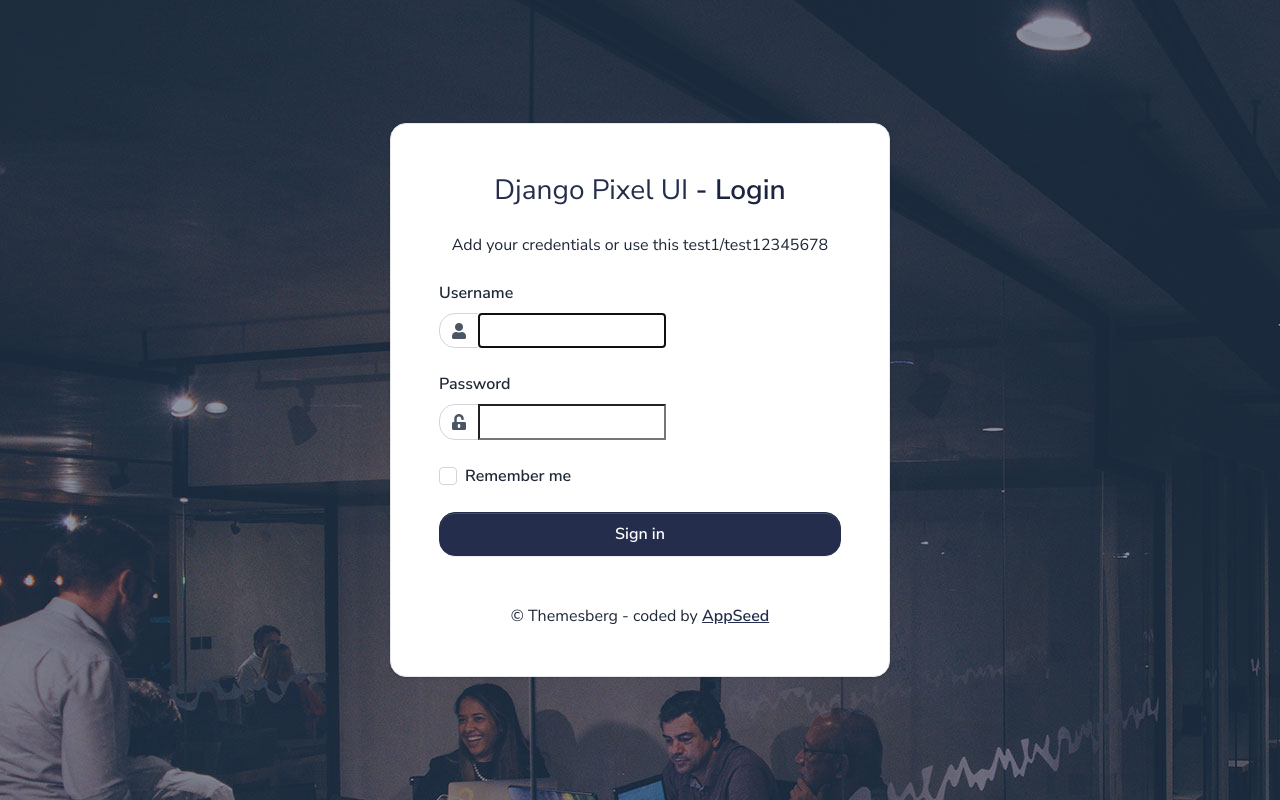
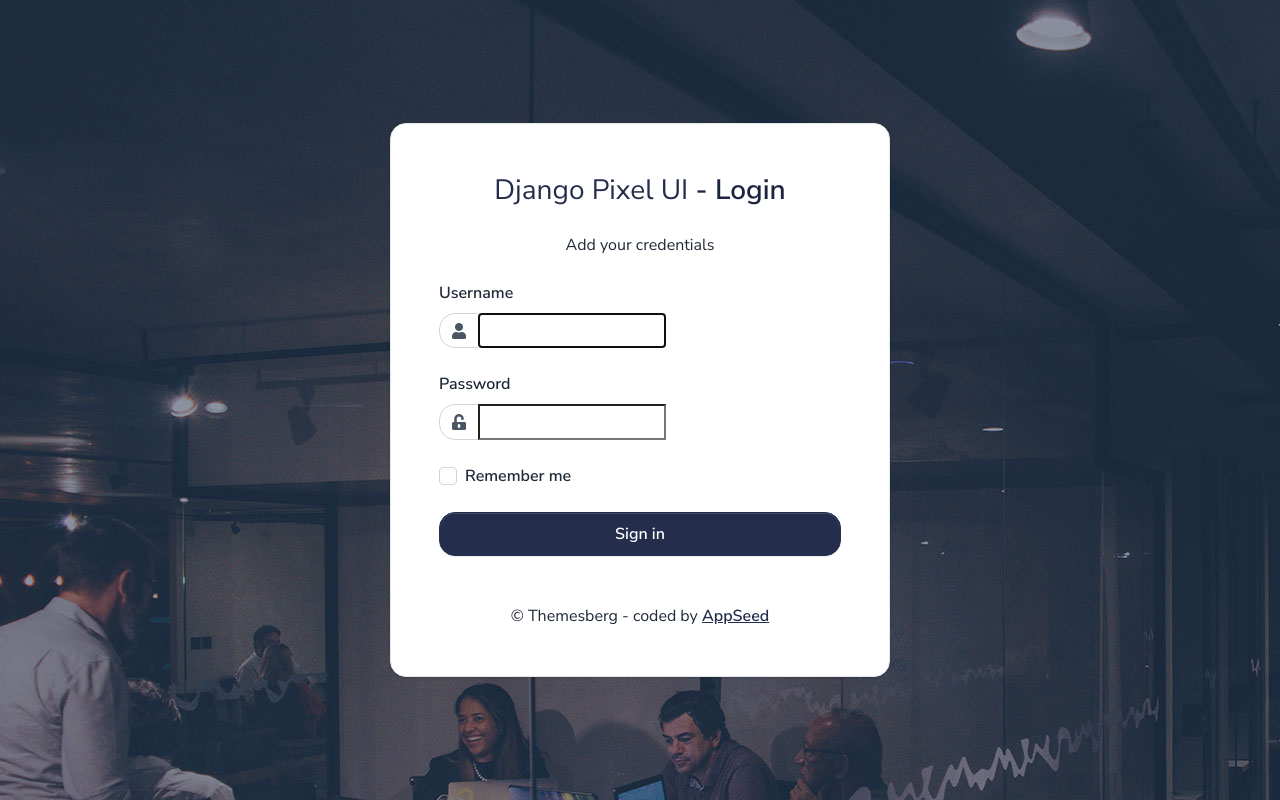
Before and after one commit to oakhobadze/task-manager, a Django app: page /accounts/login/ in a window 1280 px wide. Run offline with Django 5.2, Linux system fonts and the light colour scheme; some libraries are stand-ins or nearby versions.

Commit message:
Update login.html

```diff
--- a/templates/registration/login.html
+++ b/templates/registration/login.html
@@ -26,7 +26,7 @@
                                     {% if msg %}
                                         {{ msg | safe }}
                                     {% else %}
-                                        Add your credentials or use this test1/test12345678
+                                        Add your credentials
                                     {% endif %}
                                 </span>
                             </div>
```
